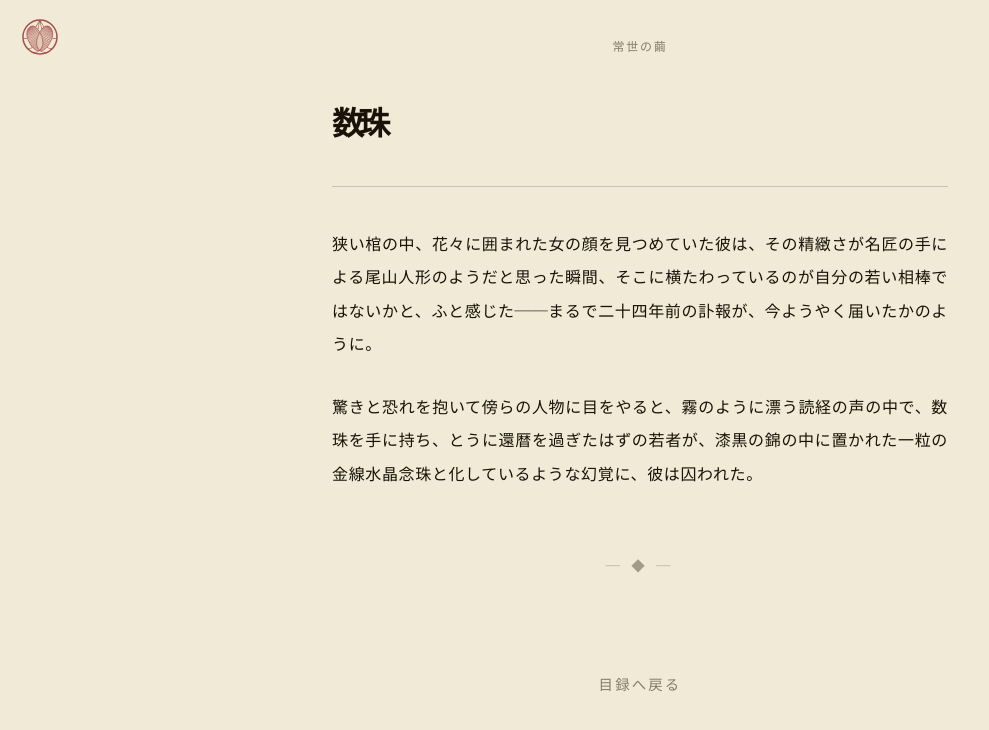
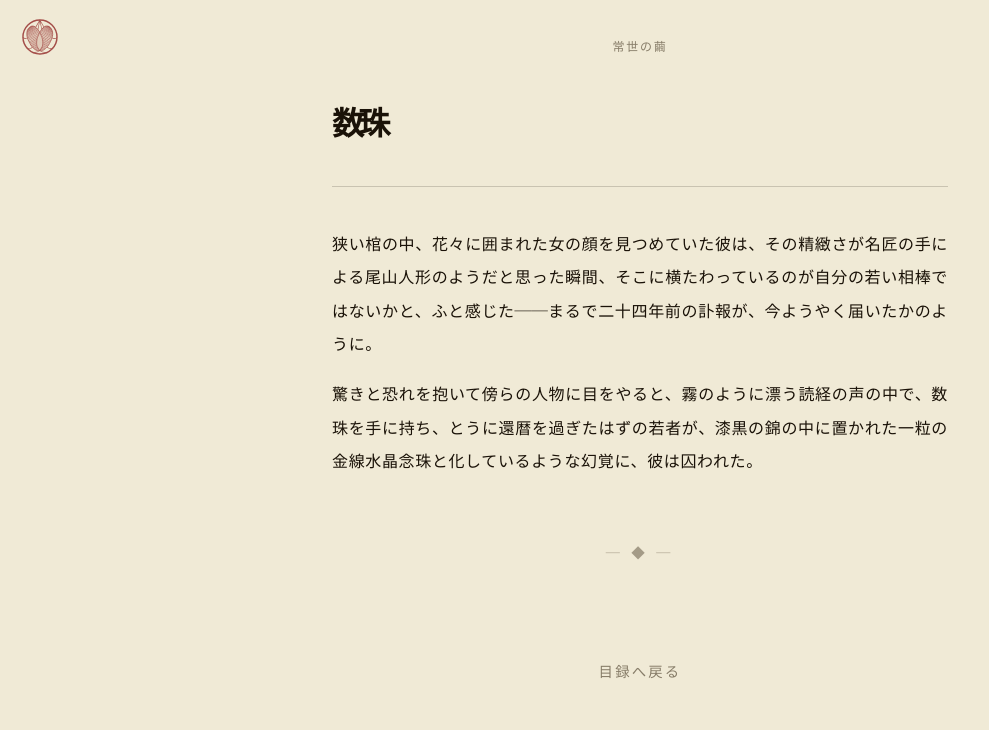
Before and after one commit to AriaYura/eternalnessstudy, a Jekyll site: the page built from posts/kinsensuisho.md, in a window 1280 px wide. Shown: the top 730 px of the page, without its empty margins (0-989 px from the left). Built offline with Jekyll 4.4.1, drawn with Linux system fonts in a browser that asks for light colours; some web fonts are replaced.

Commit message:
adjust paragraph margin

```diff
--- a/_layouts/post.html
+++ b/_layouts/post.html
@@ -79,7 +79,7 @@
       font-size: 1rem;
       line-height: 2.1;
       letter-spacing: 0.04em;
-      margin-bottom: 1.8rem;
+      margin-bottom: 1rem;
       text-align: justify;
     }
 
```
